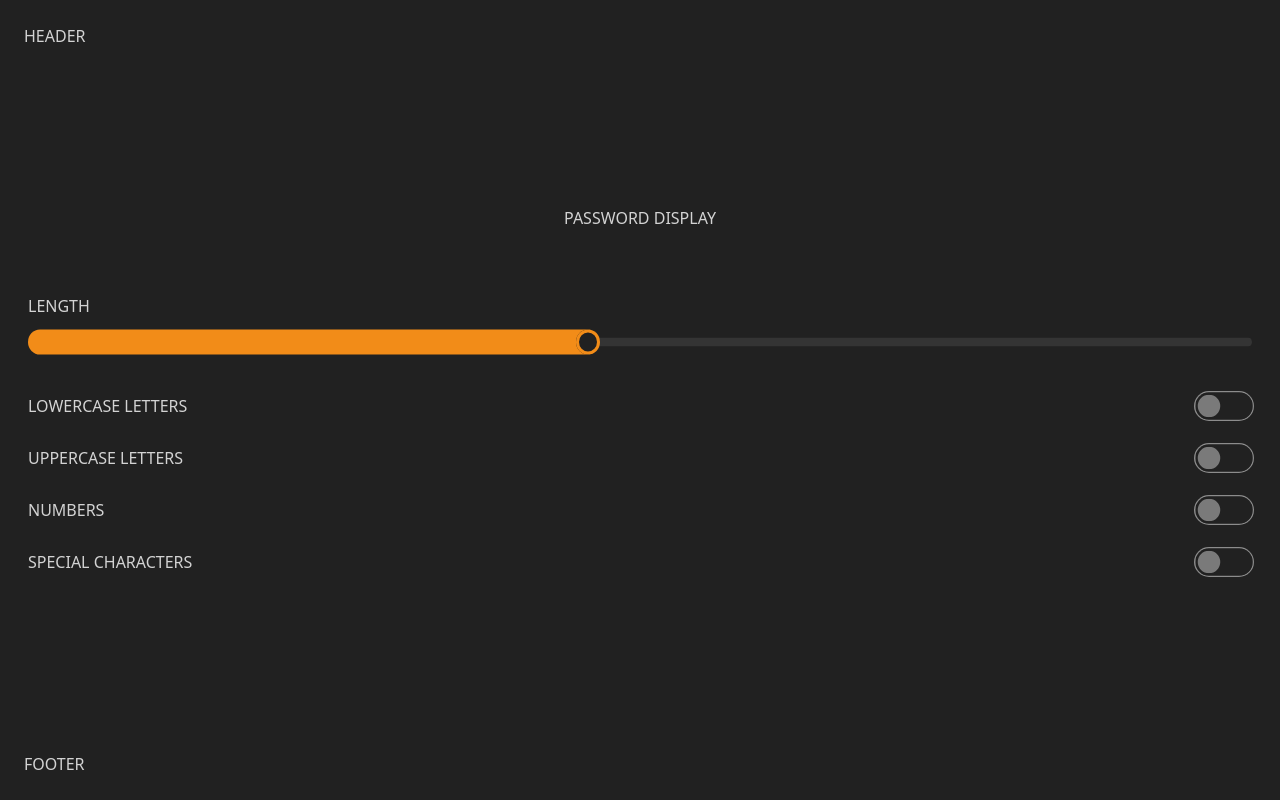
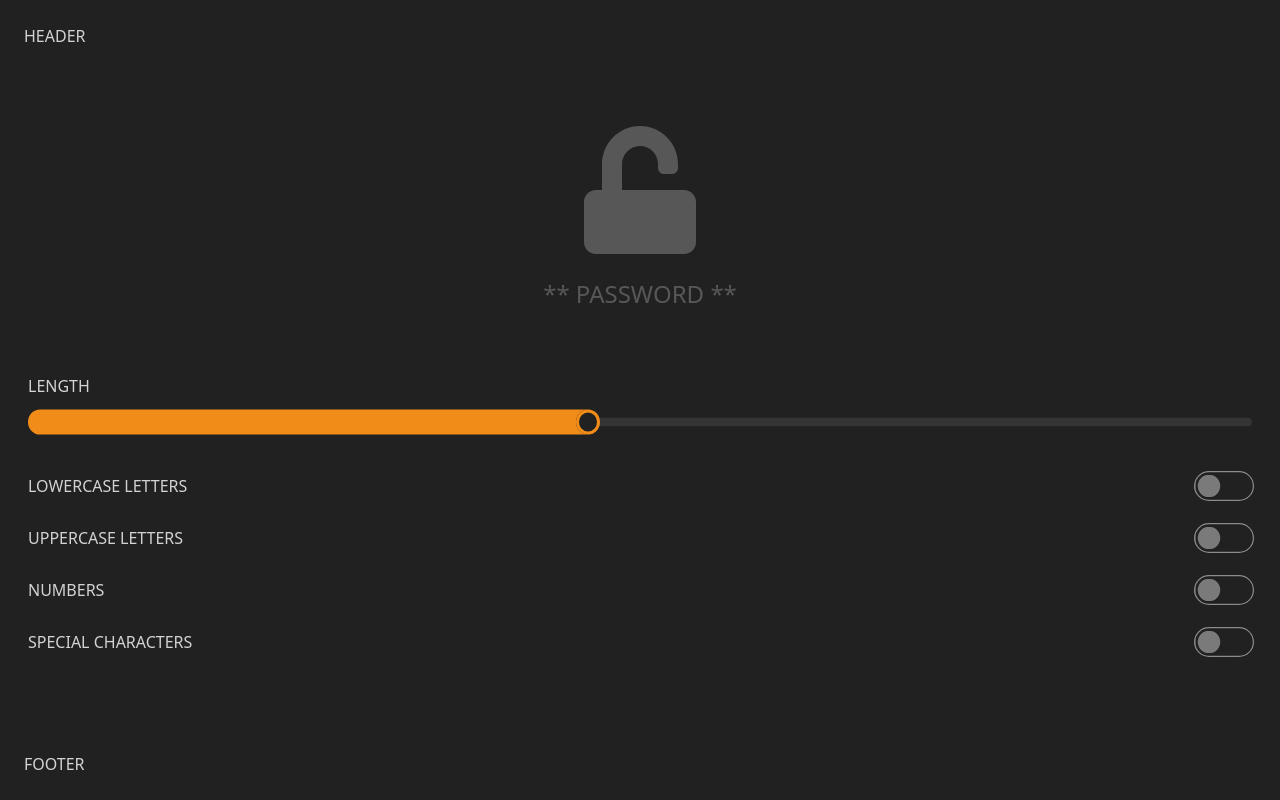
Before and after one commit to jxhnkndl/react-password-gen, a React (Create React App) app: page / in a window 1280 px wide. Built offline with nearby package versions, Linux system fonts and the light colour scheme.

Commit message:
designbasic password display ui

```diff
--- a/src/components/PasswordDisplay.js
+++ b/src/components/PasswordDisplay.js
@@ -1,7 +1,19 @@
 import React from 'react';
+import { FaUnlock } from 'react-icons/fa';
 
 function PasswordDisplay() {
-  return <div className="flex justify-center py-8">PASSWORD DISPLAY</div>;
+  return (
+    <section className="py-8">
+      <div className='flex justify-center mb-6'>
+        <FaUnlock className='text-9xl opacity-30' />
+      </div>
+      <div className='flex justify-center'>
+        <p className='text-2xl text-center opacity-30'>
+          ** PASSWORD **
+        </p>
+      </div>
+    </section>
+  );
 }
 
 export default PasswordDisplay;
```
